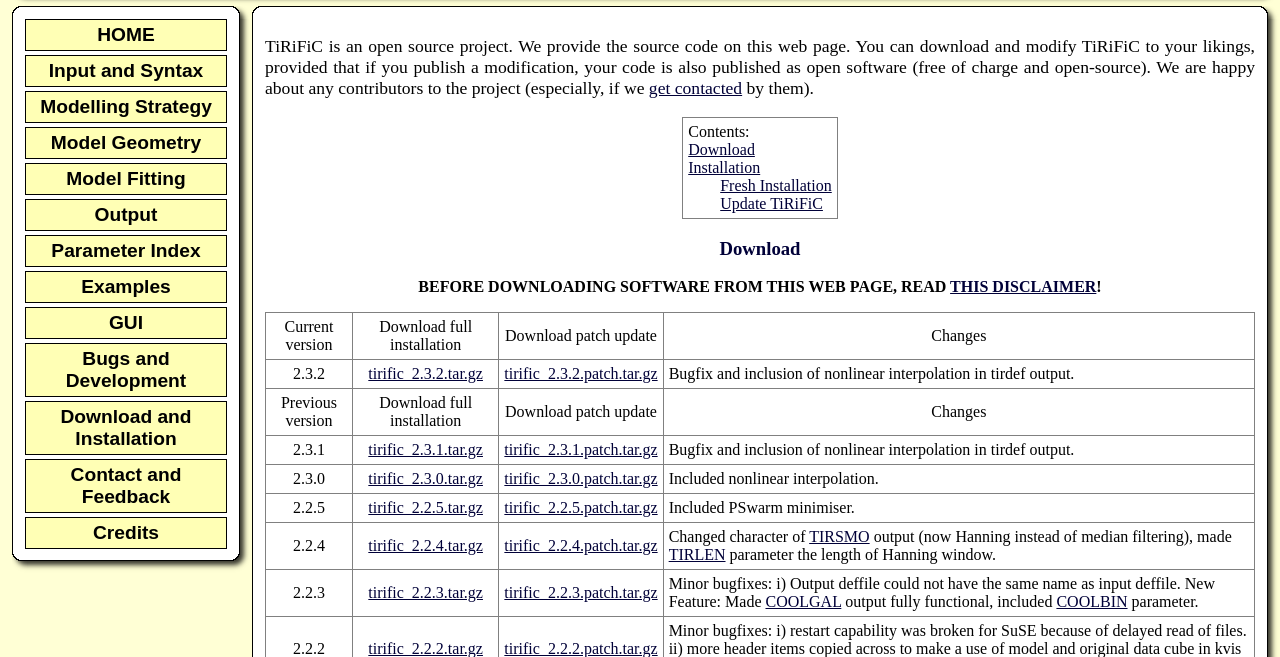
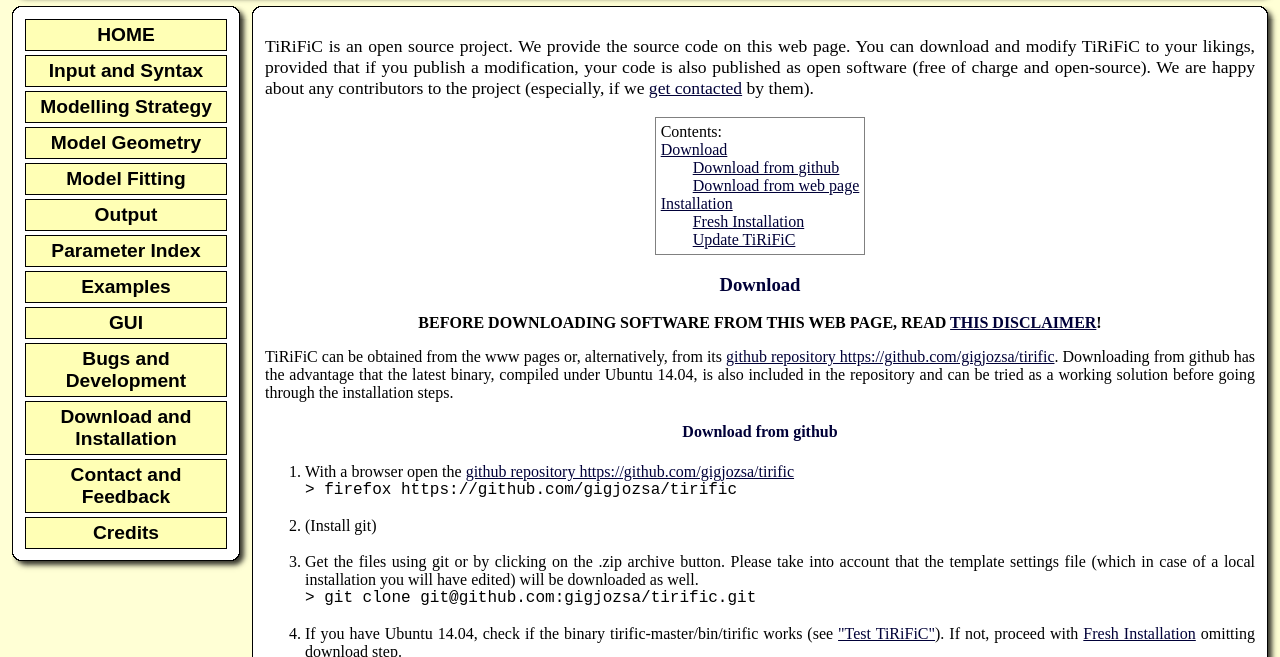
Before and after one commit to gigjozsa/tirific, a plain HTML site: page download_and_installation.html in a window 1280 px wide. Shown: the part 143-800 px from the top of the page. Drawn offline with nearby package versions, Linux system fonts and the light colour scheme; some packages are replaced by stand-ins of ours.

Commit message:
Added git documentation

```diff
--- a/download_and_installation.html
+++ b/download_and_installation.html
@@ -123,6 +123,10 @@ TiRiFiC is an open source project. We provide the source code on this web page.
         Contents:
         <ul class="par" style="list-style-type:none;padding-left:0em;margin-top:0px;margin-bottom:0px;">
           <li><a href="#Download">Download</a></li>
+        <ul class="par" style="list-style-type:none;padding-left:2em;margin-top:0px;margin-bottom:0px;">
+          <li><a href="#Download from github">Download from github</a></li>
+          <li><a href="#Download from web page">Download from web page</a></li>
+        </ul>
           <li><a href="#Installation">Installation</a></li>
         <ul class="par" style="list-style-type:none;padding-left:2em;margin-top:0px;margin-bottom:0px;">
           <li><a href="#Fresh Installation">Fresh Installation</a></li>
@@ -141,6 +145,22 @@ TiRiFiC is an open source project. We provide the source code on this web page.
 <b>BEFORE DOWNLOADING SOFTWARE FROM THIS WEB PAGE, READ <a href="disclaimer.html">THIS DISCLAIMER</a>!</b>
 </center>
 </p>
+<p class="par">
+TiRiFiC can be obtained from the www pages or, alternatively, from its <a href="https://github.com/gigjozsa/tirific">github repository https://github.com/gigjozsa/tirific</a>. Downloading from github has the advantage that the latest binary, compiled under Ubuntu 14.04, is also included in the repository and can be tried as a working solution before going through the installation steps.
+</p>
+<h4><a name="Download from github">Download from github</a></h4>
+<ol class="par">
+    <li>With a browser open the <a href="https://github.com/gigjozsa/tirific">github repository https://github.com/gigjozsa/tirific</a></li>
+    <tt>> firefox  https://github.com/gigjozsa/tirific</tt><br>
+<br>
+    <li>(Install git)</li>
+<br>
+    <li>Get the files using git or by clicking on the .zip archive button. Please take into account that the template settings file (which in case of a local installation you will have edited) will be downloaded as well.</li>
+    <tt>> git clone git@github.com:gigjozsa/tirific.git</tt><br>
+<br>
+<li>If you have Ubuntu 14.04, check if the binary tirific-master/bin/tirific works (see <a href="#Test tirific">"Test TiRiFiC"</a>). If not, proceed with <a href="#Fresh Installation">Fresh Installation</a> omitting download step.</li>
+</ol>
+<h4><a name="Download from web page">Download from web page</a></h4>
 <p>
 <center>
 <table rules="all" border="1" cellpadding="5" summary="Parameters described here">
@@ -330,7 +350,7 @@ should finish successfully. If this is not the case, try to solve the issue by e
 removes unnessessary files.
 <br>
 <br>
-    <li>Test TiRiFiC</li>
+    <li><a name="Test tirific">Test TiRiFiC</a></li>
 A test file is included in the installation. To test TiRiFiC do:<br>
 <tt>> cd bin</tt><br>
 <tt>> tirific deffile=tirific.def</tt><br>
@@ -427,7 +447,7 @@ Alternatively, copy the <tt>tirific</tt> to the directory in which you want to u
 
 <!-- Created: Fri Apr 13 2007 -->
 <!-- hhmts start -->
-Last modified: Wed Aug 26 10:06:51 SAST 2015
+Last modified: Wed Aug 26 15:43:37 SAST 2015
 <!-- hhmts end -->
 <br><a href="mailto:jozsa@astron.nl">Gyula J&oacute;zsa</a>
 </div>
```
Also changed, not shown: bugs_and_development.html (+1 -1 lines), contact_and_feedback.html (+1 -1 lines), credits.html (+1 -1 lines), disclaimer.html (+1 -1 lines), examples.html (+1 -1 lines), fitting_parameters.html (+1 -1 lines), gui.html (+1 -1 lines), index.html (+1 -1 lines), input_and_syntax.html (+1 -1 lines), model_fitting.html (+1 -1 lines), model_geometry.html (+1 -1 lines), model_parameters.html (+1 -1 lines), modelling_strategy.html (+1 -1 lines), output.html (+1 -1 lines), 2 more files.
